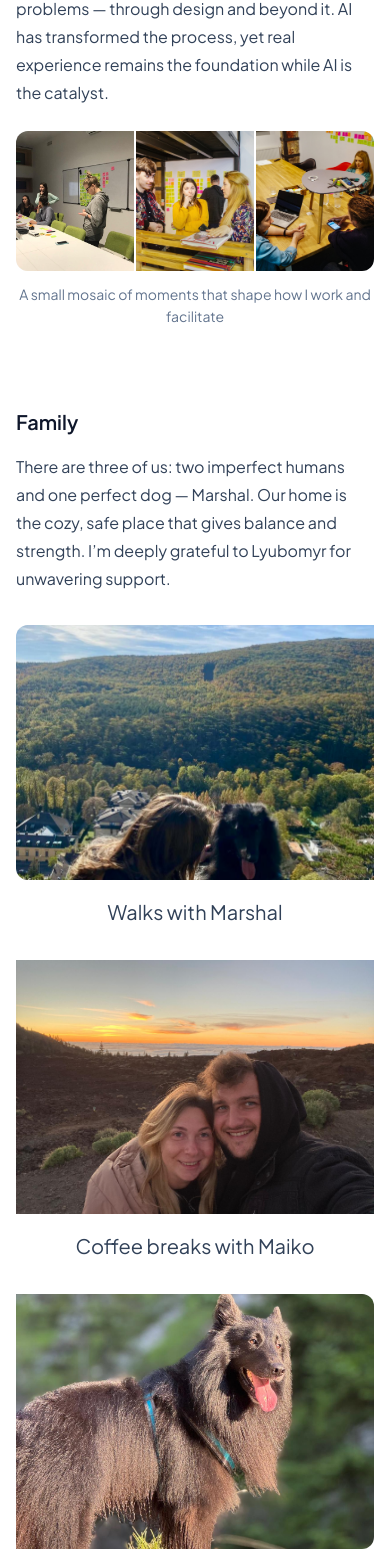
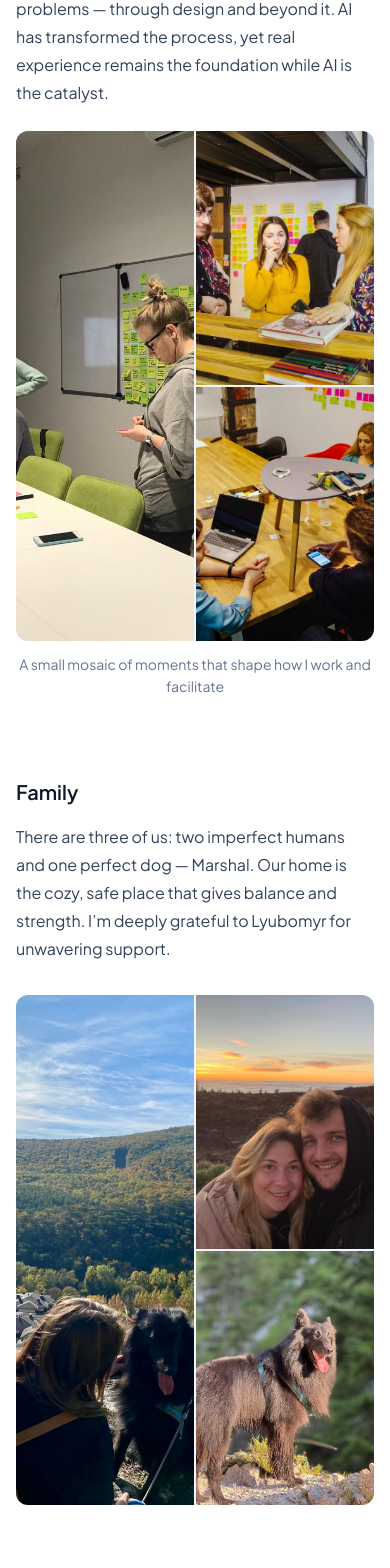
Before and after one commit to LiraCalifornia/iryna-portfolio, a Next.js app: page /about in a window 390 px wide. Shown: the part 1378-2946 px from the top of the page. Built offline with nearby package versions, Linux system fonts and the light colour scheme.

Commit message:
photos responsive

```diff
--- a/src/app/about/page.tsx
+++ b/src/app/about/page.tsx
@@ -22,8 +22,8 @@ const familyPhotos = [
     src: "/me-with-marshal.jpg",
     alt: "Iryna with Marshal",
     caption: "Walks with Marshal",
-    // FIXED: top-right MUST be 0, not 12
-    radius: "rounded-tl-[12px] rounded-tr-[0px] rounded-bl-[12px] rounded-br-[0px]",
+    radius:
+      "rounded-tl-[12px] rounded-tr-[0px] rounded-bl-[12px] rounded-br-[0px]",
   },
   {
     src: "/me-with-maiko.jpeg",
@@ -111,9 +111,12 @@ export default function AboutPage() {
 
             {/* МОЗАЇКА */}
             <div className="mt-6">
+              {/* 📱 MOBILE: 2×2 колаж як у сімейному блоці */}
               <div className="sm:hidden">
-                <div className="grid grid-cols-3 gap-[2px]">
-                  <div className="relative h-[140px] overflow-hidden rounded-l-[12px] bg-slate-100">
+                <div className="rounded-[12px] overflow-hidden bg-slate-100">
+                  <div className="grid grid-cols-2 grid-rows-2 gap-[2px] h-[510px]">
+                    {/* Ліве високе (2 ряди) */}
+                    <div className="relative col-span-1 row-span-2">
                       <Image
                         src={mosaicPhotos[0].src}
                         alt={mosaicPhotos[0].alt}
@@ -121,8 +124,8 @@ export default function AboutPage() {
                         className="object-cover"
                       />
                     </div>
-
-                  <div className="relative h-[140px] overflow-hidden bg-slate-100">
+                    {/* Праворуч верхнє */}
+                    <div className="relative">
                       <Image
                         src={mosaicPhotos[1].src}
                         alt={mosaicPhotos[1].alt}
@@ -130,8 +133,8 @@ export default function AboutPage() {
                         className="object-cover"
                       />
                     </div>
-
-                  <div className="relative h-[140px] overflow-hidden rounded-r-[12px] bg-slate-100">
+                    {/* Праворуч нижнє */}
+                    <div className="relative">
                       <Image
                         src={mosaicPhotos[2].src}
                         alt={mosaicPhotos[2].alt}
@@ -141,8 +144,9 @@ export default function AboutPage() {
                     </div>
                   </div>
                 </div>
+              </div>
 
-              {/* Desktop */}
+              {/* 💻 DESKTOP: повна мозаїка з 5 фото */}
               <div className="hidden sm:block rounded-[12px] overflow-hidden bg-slate-100">
                 <div className="grid h-[254px] grid-cols-3 grid-rows-2 gap-[2px]">
                   <div className="relative col-span-1 row-span-2">
@@ -212,8 +216,40 @@ export default function AboutPage() {
               strength. I’m deeply grateful to Lyubomyr for unwavering support.
             </p>
 
-            {/* ТРИ ФОТО */}
-            <div className="grid grid-cols-1 gap-8 sm:grid-cols-3 sm:gap-[2px]">
+            {/* 📱 MOBILE: мозаїка 2×2 */}
+            <div className="sm:hidden">
+              <div className="rounded-[12px] overflow-hidden bg-slate-100">
+                <div className="grid grid-cols-2 grid-rows-2 gap-[2px] h-[510px]">
+                  <div className="relative col-span-1 row-span-2">
+                    <Image
+                      src={familyPhotos[0].src}
+                      alt={familyPhotos[0].alt}
+                      fill
+                      className="object-cover"
+                    />
+                  </div>
+                  <div className="relative">
+                    <Image
+                      src={familyPhotos[1].src}
+                      alt={familyPhotos[1].alt}
+                      fill
+                      className="object-cover"
+                    />
+                  </div>
+                  <div className="relative">
+                    <Image
+                      src={familyPhotos[2].src}
+                      alt={familyPhotos[2].alt}
+                      fill
+                      className="object-cover"
+                    />
+                  </div>
+                </div>
+              </div>
+            </div>
+
+            {/* 💻 DESKTOP: 3 квадрати з кастомним заокругленням + підписи */}
+            <div className="hidden sm:grid sm:grid-cols-3 sm:gap-[2px]">
               {familyPhotos.map(({ src, alt, caption, radius }) => (
                 <figure key={src} className="flex flex-col">
                   <div
```
Lines whose indentation alone changed are shown as unchanged.
